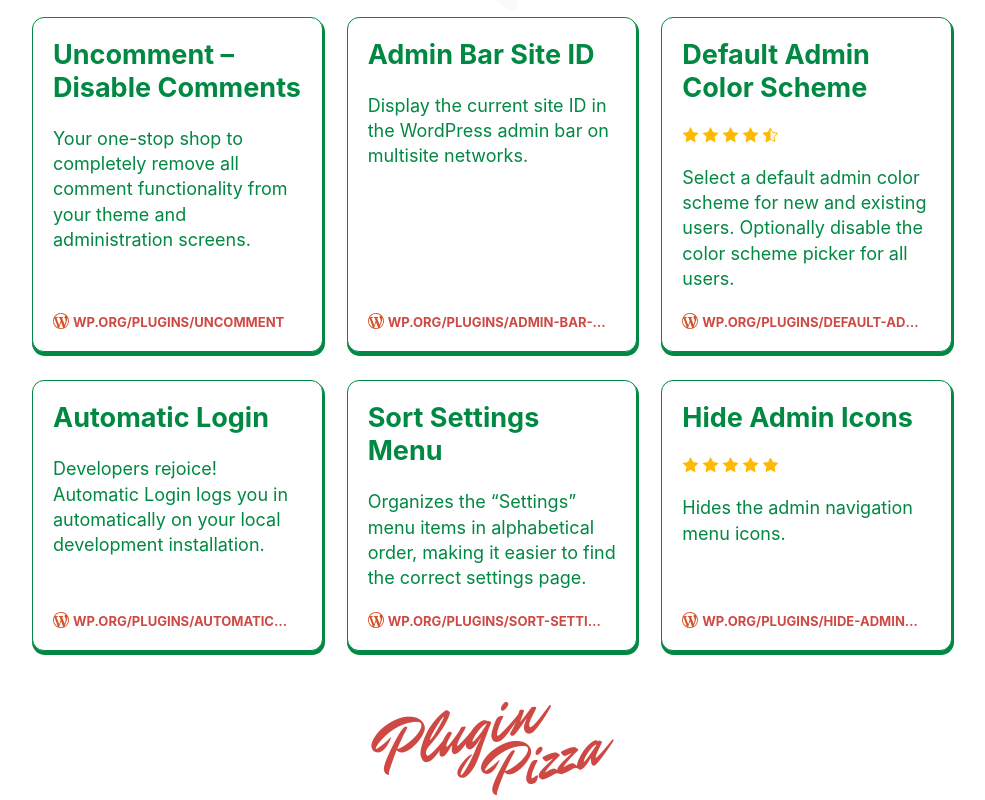
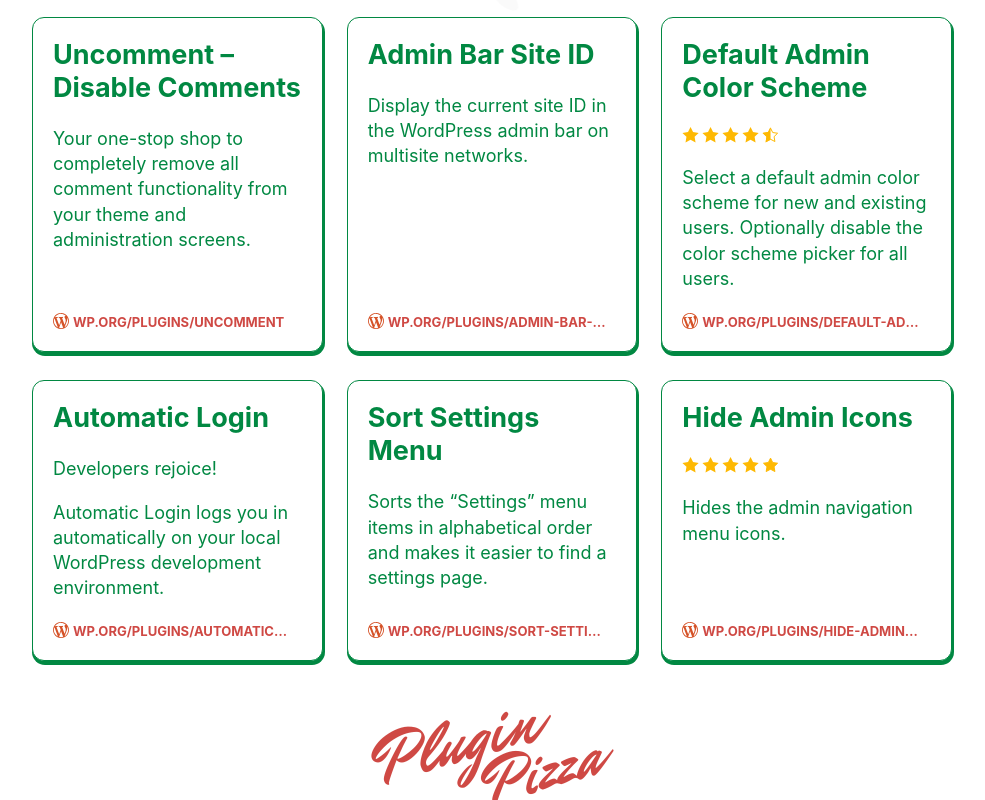
Before and after one commit to pluginpizza/pluginpizza.github.io, a plain HTML site: page index.html in a window 1280 px wide. Shown: the part 433-1233 px from the top of the page, without its empty margins (148-1133 px from the left). Drawn offline with Linux system fonts and the light colour scheme.

Commit message:
Update wording

```diff
--- a/index.html
+++ b/index.html
@@ -336,7 +336,7 @@
 						</a>
 					</div>
 					<div class="description">
-						<p>Developers rejoice! Automatic Login logs you in automatically on your local development installation.</p>
+						<p>Developers rejoice!</p><p>Automatic Login logs you in automatically on your local WordPress development environment.</p>
 					</div>
 					<a class="external" href="https://wordpress.org/plugins/automatic-login/">wp.org/plugins/automatic-login</a>
 				</article>
@@ -347,7 +347,7 @@
 						</a>
 					</div>
 					<div class="description">
-						<p>Organizes the “Settings” menu items in alphabetical order, making it easier to find the correct settings page.</p>
+						<p>Sorts the “Settings” menu items in alphabetical order and makes it easier to find a settings page.</p>
 					</div>
 					<a class="external" href="https://wordpress.org/plugins/sort-settings-menu/">wp.org/plugins/sort-settings-menu</a>
 				</article>
```
